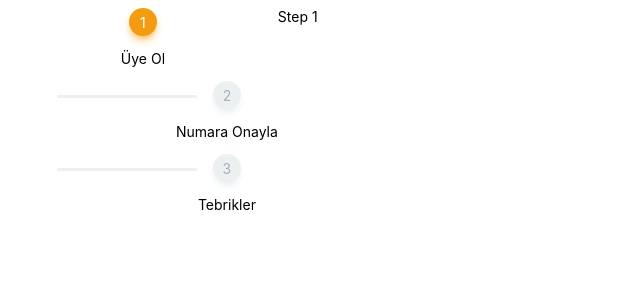
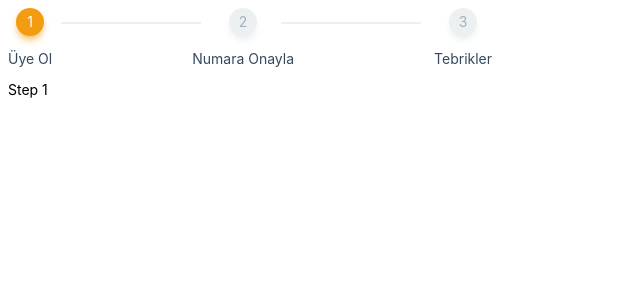
Before and after one commit to mehmetpekcan/v-stepper, a Vue app: page / in a window 1280 px wide. Shown: the top 300 px of the page, without its empty margins (0-640 px from the left). Built offline with nearby package versions, Linux system fonts and the light colour scheme.

Commit message:
Icon style and some fixing

```diff
--- a/src/components/main.scss
+++ b/src/components/main.scss
@@ -7,14 +7,32 @@ html, body {
 
 .vsteps--wrapper {
   display: flex;
+  flex-direction: column;
+
+  /*
+  |------------------------------
+  |
+  | Top area to keep steps
+  |
+  |------------------------------
+  */
+  .vsteps--bar-wrapper {
+    display: flex;
 
     .vsteps--bar {
       display: flex;
       flex-direction: column;
       align-items: center;
-    margin-left: 12rem;
+      margin-left: 10rem;
       cursor: pointer;
 
+      /*
+      |------------------------------
+      |
+      | Every individual step item
+      |
+      |------------------------------
+      */
       .bar--top {
         width: 2rem;
         height: 2rem;
@@ -24,41 +42,51 @@ html, body {
         border-radius: 50%;
         background-color: #ecf0f1;
         box-shadow: 0 5px 10px -3px #dfe4ea;
-      transition: .3s all ease-in-out;
+        transition: .2s all ease;
 
         &.active {
           background-color: #f39c12;
           box-shadow: 0 5px 10px -3px #f39c12;
-        transition: .3s all ease-in-out;
+          transition: .2s all ease;
 
           .bar--top-step {
             color: #fff;
 
             &::before {
               background-color: #f39c12;
-            transition: .3s all ease-in-out;
+              transition: .2s all ease;
             }
           }
         }
 
         &-step {
+          display: flex;
+          align-items: center;
+          line-height: 2rem;
+          justify-content: center;
+          width: 100%;
+          max-width: 100%;
           color: #a4b0be;
           position: relative;
-        transition: .3s all ease-in-out;
+          transition: .2s all ease;
 
           &::before {
-          transition: .3s all ease-in-out;
+            transition: .2s all ease;
             content: "";
             display: block;
             width: 10rem;
-          height: 3px;
+            height: 2px;
             background-color: #ecf0f1;
-          border-radius: 10rem;
             position: absolute;
             top: 50%;
-          right: 400%;
+            right: 200%;
           }
         }
+      }
+
+      .bar--title {
+        color: #34495e;
+        font-size: 1rem;
       }
 
       &:first-of-type {
@@ -67,7 +95,19 @@ html, body {
         .bar--top-step::before {
           content: none;
         }
+      }
+    }
+  }
+
+  /*
+  |------------------------------
+  |
+  | Content area for every
+  | individual steps
+  |
+  |------------------------------
+  */
+  .vsteps--content-wrapper {
 
   }
 }
-}
```
Lines whose indentation alone changed are shown as unchanged.
